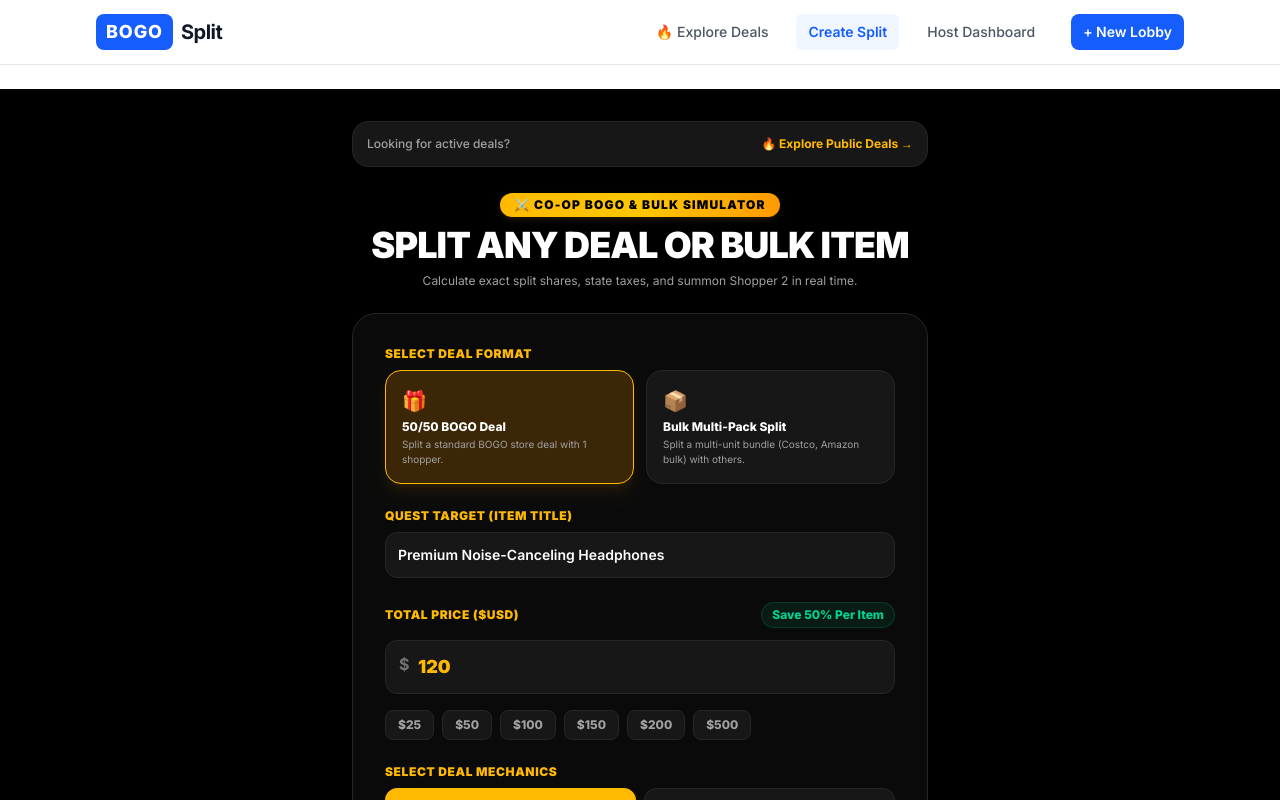
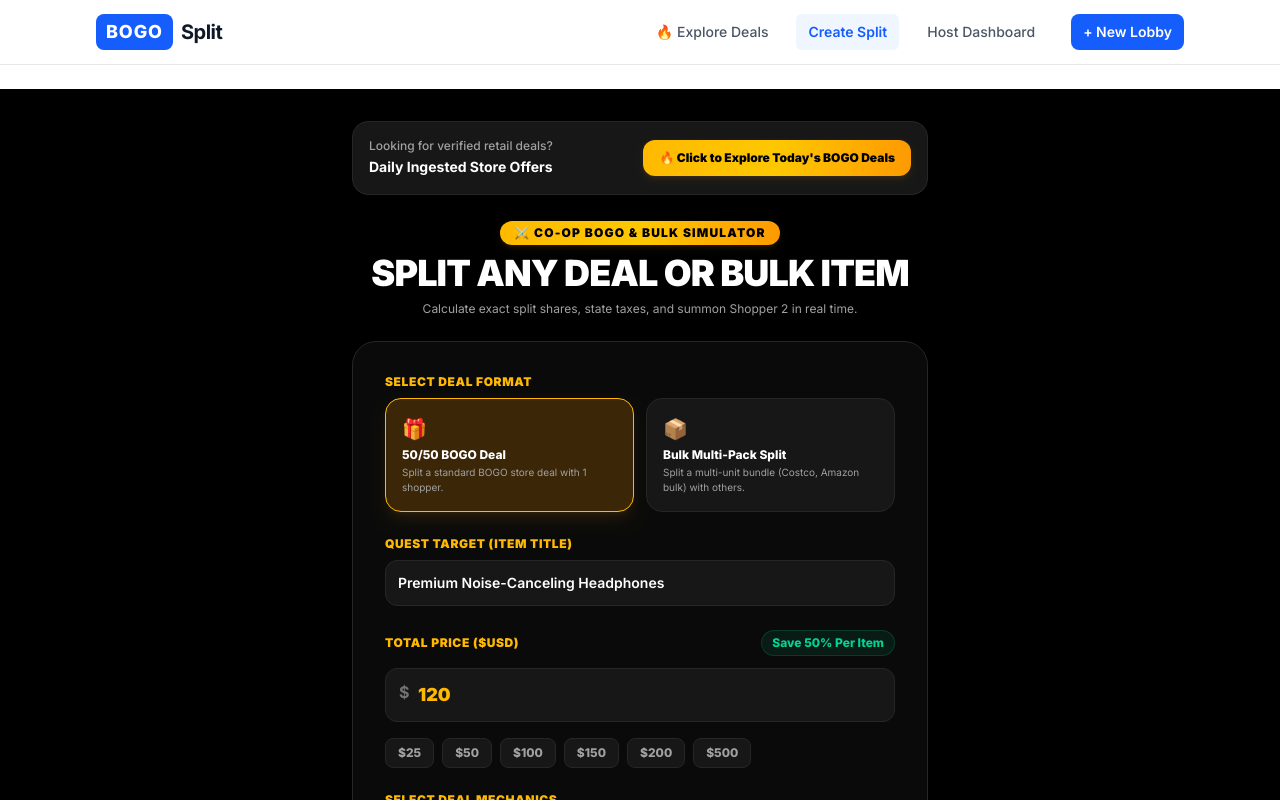
Before and after one commit to dbjames9725/bogo-prototype, a Next.js app: page / in a window 1280 px wide. Shown: the top 800 px of the page. Built offline with nearby package versions, Linux system fonts and the light colour scheme; no server answers; the database is empty.

Commit message:
Add Explore Today's BOGO Deals button and integrate FeaturedStoreDeals ribbon

```diff
--- a/app/page.tsx
+++ b/app/page.tsx
@@ -3,6 +3,7 @@
 import React, { useState } from 'react';
 import { useRouter } from 'next/navigation';
 import Link from 'next/link';
+import FeaturedStoreDeals from '@/components/FeaturedStoreDeals';
 
 const STATE_TAX_RATES: Record<string, { name: string; rate: number }> = {
   AL: { name: 'Alabama', rate: 0.0924 }, AK: { name: 'Alaska', rate: 0.0181 }, AZ: { name: 'Arizona', rate: 0.0837 },
@@ -175,15 +176,18 @@ export default function HomePage() {
 
       <div className="max-w-xl w-full mx-auto space-y-6 relative">
 
-        {/* TOP NAVIGATION BANNER */}
-        <div className="w-full flex justify-between items-center bg-neutral-900 border border-neutral-800 p-3.5 rounded-2xl">
-          <span className="text-xs text-neutral-400 font-medium">Looking for active deals?</span>
-          <Link
-            href="/explore"
-            className="text-xs font-bold text-amber-400 hover:text-amber-300 transition"
+        {/* TOP NAVIGATION BANNER WITH EXPLORE BUTTON */}
+        <div className="w-full flex flex-col sm:flex-row gap-3 justify-between items-center bg-neutral-900 border border-neutral-800 p-4 rounded-2xl shadow-xl">
+          <div className="text-center sm:text-left">
+            <span className="text-xs text-neutral-400 font-medium block">Looking for verified retail deals?</span>
+            <span className="text-sm font-bold text-white">Daily Ingested Store Offers</span>
+          </div>
+          <a
+            href="#bogo-deals"
+            className="w-full sm:w-auto text-center text-xs font-black bg-gradient-to-r from-amber-400 via-yellow-400 to-amber-500 hover:brightness-110 text-black px-4 py-2.5 rounded-xl transition shadow-md shadow-amber-500/10 cursor-pointer transform active:scale-95"
           >
-            🔥 Explore Public Deals →
-          </Link>
+            🔥 Click to Explore Today's BOGO Deals
+          </a>
         </div>
 
         {/* GAMIFIED HEADER */}
@@ -569,6 +573,12 @@ export default function HomePage() {
             {isCreatingLobby ? 'INITIALIZING MATCH...' : '🎮 LAUNCH CO-OP LOBBY'}
           </button>
         </div>
+
+        {/* FEATURED STORE DEALS COMPONENT SECTION TARGET */}
+        <div id="bogo-deals" className="scroll-mt-6 pt-4">
+          <FeaturedStoreDeals />
+        </div>
+
       </div>
     </main>
   );
```
